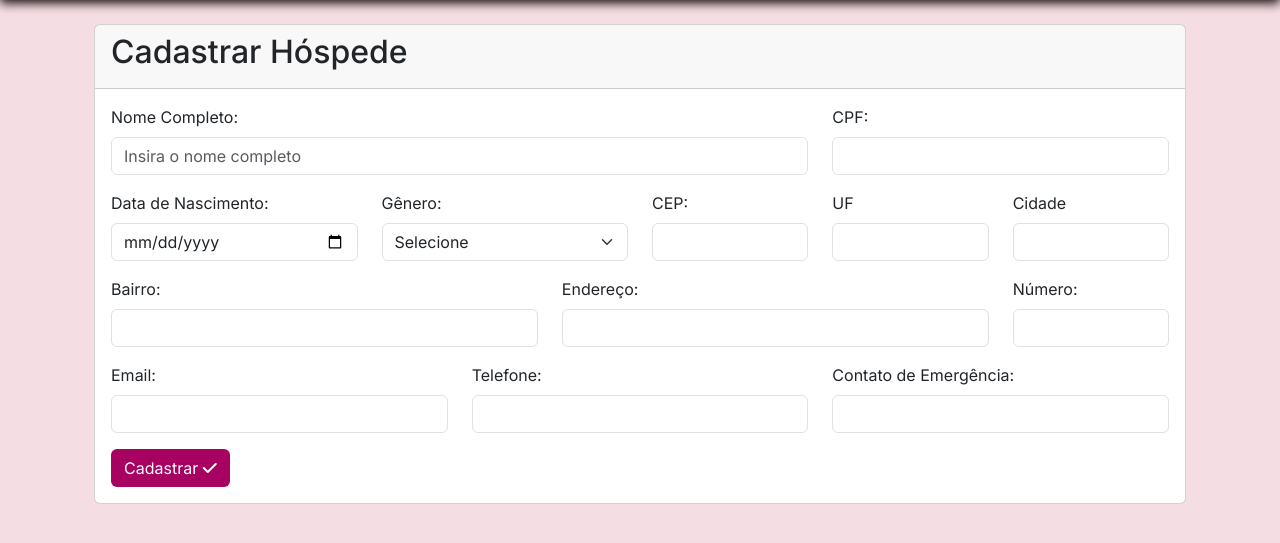
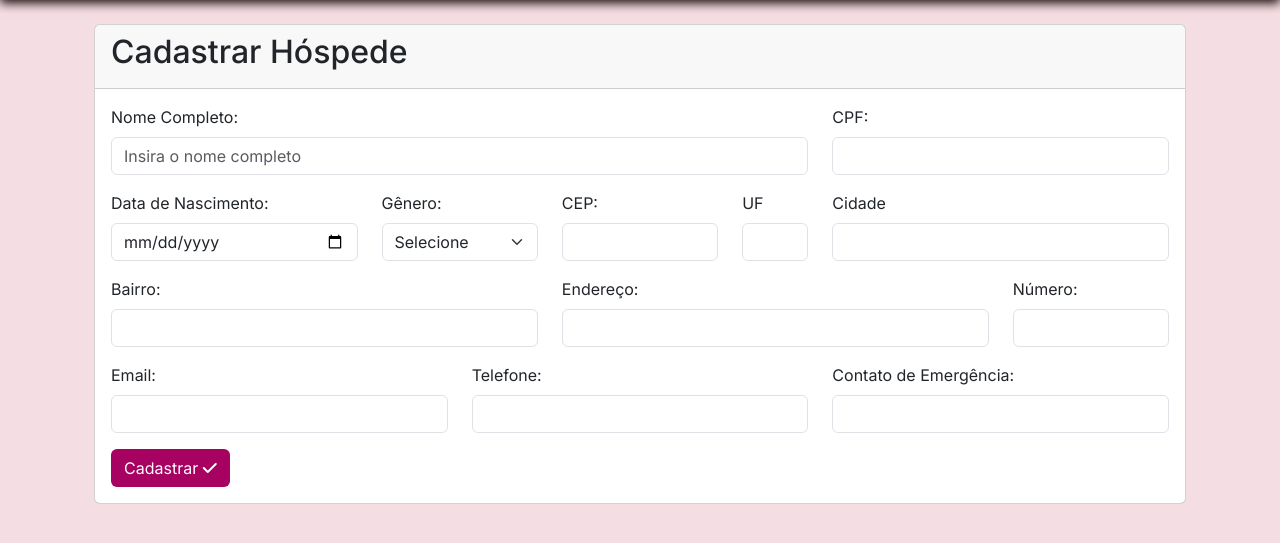
Before and after one commit to ManuTrindade01/EliodoraHotel, a PHP site: page /cadastrarHospede.php in a window 1280 px wide. Shown: the part 94-637 px from the top of the page. Run offline with PHP 8.4, Linux system fonts and the light colour scheme; the visitor is signed in with stand-in values (Sample User, id 1); some libraries are stand-ins or nearby versions.

Commit message:
tamanho dos campos

```diff
--- a/cadastrarHospede.php
+++ b/cadastrarHospede.php
@@ -151,7 +151,7 @@ if ($_SERVER["REQUEST_METHOD"] == "POST") {
               <input name="dataNascimento" type="date" class="form-control" name="dataNascimento"
                 value="<?php echo isset($dataNascimento) ? $dataNascimento : ''; ?>">
             </div>
-            <div class="mb-3 col-3">
+            <div class="mb-3 col-2">
               <label for="genero" class="form-label">Gênero:</label>
               <select name="genero" class="form-select" aria-label="Default select example" id="generoSelect" required>
                 <option value="" disabled selected>Selecione</option>
@@ -164,7 +164,7 @@ if ($_SERVER["REQUEST_METHOD"] == "POST") {
               <input name="cep" type="text" class="form-control" id="cep" required pattern="\d{5}-?\d{3}"
                 value="<?php echo isset($cep) ? $cep : ''; ?>">
             </div>
-            <div class="mb-3 col">
+            <div class="mb-3 col-1">
               <label for="estado" class="form-label">UF</label>
               <input name="estado" type="text" id="uf" class="form-control" required>
             </div>
--- a/cadastrarReserva.php
+++ b/cadastrarReserva.php
@@ -1,7 +1,6 @@
 <?php
 require_once("verificaAutenticacao.php");
 require_once("conexao.php");
-
 
 ?>
 
```
